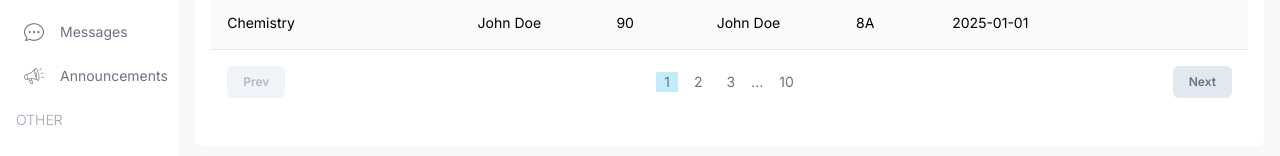
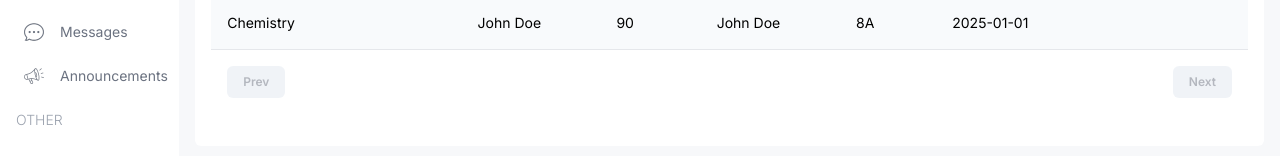
Before and after one commit to MohammadAhmad27/EduSphere-Next, a Next.js app: page /list/results in a window 1280 px wide. Shown: the part 638-794 px from the top of the page. Built offline with nearby package versions, Linux system fonts and the light colour scheme.

Commit message:
Added Pagination functionality

```diff
--- a/src/app/(dashboard)/list/teachers/page.tsx
+++ b/src/app/(dashboard)/list/teachers/page.tsx
@@ -3,21 +3,14 @@ import Pagination from "@/components/Pagination";
 import Table from "@/components/Table";
 import TableSearch from "@/components/TableSearch";
 import { role, teachersData } from "@/lib/data";
+import prisma from "@/lib/prisma";
+import { ITEM_PER_PAGE } from "@/lib/settings";
+import { Class, Subject, Teacher } from "@prisma/client";
 import Image from "next/image";
 import Link from "next/link";
 import React from "react";
 
-type Teacher = {
-  id: number;
-  teacherId: string;
-  name: string;
-  email?: string;
-  photo: string;
-  phone: string;
-  subjects: string[];
-  classes: string[];
-  address: string;
-};
+type TeacherList = Teacher & { subjects: Subject[] } & { classes: Class[] };
 
 const columns = [
   {
@@ -55,15 +48,14 @@ const columns = [
   },
 ];
 
-const TeacherListPage = () => {
-  const renderRow = (item: Teacher) => (
+const renderRow = (item: TeacherList) => (
   <tr
     key={item.id}
     className="border-b border-gray-200 even:bg-slate-50 text-sm hover:bg-lamaPurpleLight"
   >
     <td className="flex items-center gap-4 p-4">
       <Image
-          src={item.photo}
+        src={item.img || "/noAvatar.png"}
         alt=""
         width={40}
         height={40}
@@ -74,9 +66,13 @@ const TeacherListPage = () => {
         <p className="text-xs text-gray-500">{item?.email}</p>
       </div>
     </td>
-      <td className="hidden md:table-cell">{item.teacherId}</td>
-      <td className="hidden md:table-cell">{item.subjects.join(",")}</td>
-      <td className="hidden md:table-cell">{item.classes.join(",")}</td>
+    <td className="hidden md:table-cell">{item.username}</td>
+    <td className="hidden md:table-cell">
+      {item.subjects.map((item) => item.name)}
+    </td>
+    <td className="hidden md:table-cell">
+      {item.classes.map((item) => item.name)}
+    </td>
     <td className="hidden md:table-cell">{item.phone}</td>
     <td className="hidden md:table-cell">{item.address}</td>
     <td>
@@ -94,6 +90,33 @@ const TeacherListPage = () => {
     </td>
   </tr>
 );
+
+const TeacherListPage = async ({
+  searchParams,
+}: {
+  searchParams: { [key: string]: string | undefined };
+}) => {
+  // searchParams for pagination
+  console.log(searchParams);
+  const { page, ...queryParams } = searchParams;
+  const p = page ? parseInt(page) : 1;
+  console.log(p);
+
+  // find all teachers
+  const [data, count] = await prisma.$transaction([
+    prisma.teacher.findMany({
+      include: {
+        subjects: true,
+        classes: true,
+      },
+      take: ITEM_PER_PAGE,
+      skip: ITEM_PER_PAGE * (p - 1),
+    }),
+    //count
+    prisma.teacher.count(),
+  ]);
+  console.log("TeacherList:", data);
+  console.log("Teachers Length:", count);
 
   return (
     <div className="bg-white p-4 rounded-md flex-1 m-4 mt-0">
@@ -128,9 +151,9 @@ const TeacherListPage = () => {
         </div>
       </div>
       {/* LIST */}
-      <Table columns={columns} renderRow={renderRow} data={teachersData} />
+      <Table columns={columns} renderRow={renderRow} data={data} />
       {/* PAGINATION */}
-      <Pagination />
+      <Pagination page={p} count={count} />
     </div>
   );
 };
--- a/src/components/FormModal.tsx
+++ b/src/components/FormModal.tsx
@@ -38,7 +38,7 @@ const FormModal = ({
     | "announcement";
   type: "create" | "update" | "delete";
   data?: any;
-  id?: number;
+  id?: string;
 }) => {
   const size = type === "create" ? "w-8 h-8" : "w-7 h-7";
   const bgColor =
--- a/src/components/Pagination.tsx
+++ b/src/components/Pagination.tsx
@@ -1,20 +1,51 @@
-const Pagination = () => {
+"use client";
+import { ITEM_PER_PAGE } from "@/lib/settings";
+import { useRouter } from "next/navigation";
+
+const Pagination = ({ page, count }: { page: Number; count: Number }) => {
+  const router = useRouter();
+  const changePage = (newPage: number) => {
+    const params = new URLSearchParams(window.location.search);
+    params.set("page", newPage.toString());
+    router.push(`${window.location.pathname}?${params}`);
+  };
+
+  const hasPrev = ITEM_PER_PAGE * (Number(page) - 1) > 0;
+  const hasNext =
+    ITEM_PER_PAGE * (Number(page) - 1) + ITEM_PER_PAGE < Number(count);
   return (
     <div className="p-4 flex items-center justify-between text-gray-500">
       <button
-        disabled
+        disabled={!hasPrev}
         className="py-2 px-4 rounded-md bg-slate-200 text-xs font-semibold disabled:opacity-50 disabled:cursor-not-allowed"
+        onClick={() => changePage(Number(page) - 1)}
       >
         Prev
       </button>
       <div className="flex items-center gap-2 text-sm">
-        <button className="px-2 rounded-sm bg-lamaSky">1</button>
-        <button className="px-2 rounded-sm ">2</button>
-        <button className="px-2 rounded-sm ">3</button>
-        ...
-        <button className="px-2 rounded-sm ">10</button>
+        {Array.from(
+          { length: Math.ceil(Number(count) / ITEM_PER_PAGE) },
+          (_, index) => {
+            const pageIndex = index + 1;
+            return (
+              <button
+                key={pageIndex}
+                className={`px-2 rounded-sm ${
+                  page === pageIndex ? "bg-lamaSky" : ""
+                }`}
+                onClick={() => changePage(pageIndex)}
+              >
+                {pageIndex}
+              </button>
+            );
+          }
+        )}
       </div>
-      <button className="py-2 px-4 rounded-md bg-slate-200 text-xs font-semibold disabled:opacity-50 disabled:cursor-not-allowed">
+      <button
+        disabled={!hasNext}
+        className="py-2 px-4 rounded-md bg-slate-200 text-xs font-semibold disabled:opacity-50 disabled:cursor-not-allowed"
+        onClick={() => changePage(Number(page) + 1)}
+      >
         Next
       </button>
     </div>
--- /dev/null
+++ b/src/lib/settings.ts
@@ -0,0 +1 @@
+export const ITEM_PER_PAGE = 10;
```
Lines whose indentation alone changed are shown as unchanged.
